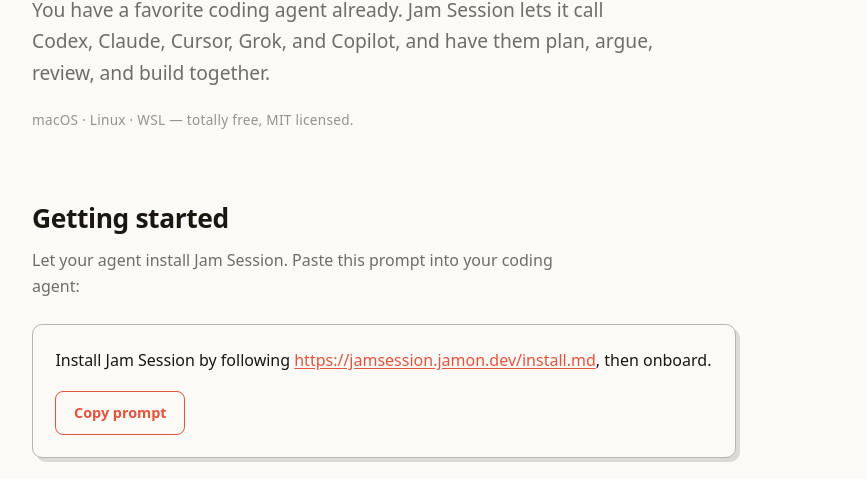
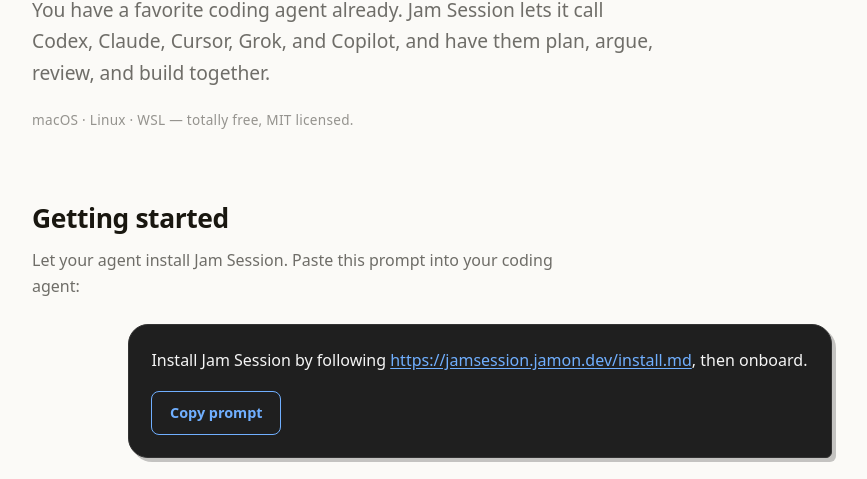
Before and after one commit to jamonholmgren/jamsession, a plain HTML site: page index.html in a window 1280 px wide. Shown: the part 285-764 px from the top of the page, without its empty margins (208-1075 px from the left). Drawn offline with Linux system fonts and the light colour scheme.

Commit message:
Style onboarding prompt as agent message

```diff
--- a/index.html
+++ b/index.html
@@ -35,7 +35,7 @@
   <section class="start" aria-labelledby="start-h">
     <h2 id="start-h">Getting started</h2>
     <p>Let your agent install Jam Session. Paste this prompt into your coding agent:</p>
-    <div class="prompt-card">
+    <div class="prompt-card agent-message">
       <p id="agent-prompt">Install Jam Session by following <a href="https://jamsession.jamon.dev/install.md">https://jamsession.jamon.dev/install.md</a>, then onboard.</p>
       <button type="button" class="copy" data-copy="agent-prompt" aria-label="Copy agent prompt">Copy prompt</button>
     </div>
--- a/styles.css
+++ b/styles.css
@@ -224,6 +224,25 @@
 }
 .prompt-card .copy { border-radius: 8px; }
 
+.agent-message {
+  margin-left: auto;
+  color: #F5F5F5;
+  background: #1F1F1F;
+  border-color: #333333;
+  border-radius: 20px 20px 6px 20px;
+  box-shadow: 4px 4px 0 color-mix(in srgb, #000 22%, transparent);
+}
+.agent-message a { color: #70AFFF; }
+.agent-message .copy {
+  color: #70AFFF;
+  border-color: #70AFFF;
+}
+.agent-message .copy:hover,
+.agent-message .copy.copied {
+  color: #101010;
+  background: #70AFFF;
+}
+
 .start .aside { font-size: 0.9rem; color: var(--ink-faint); }
 .start .or { margin: 1.75rem 0 0.75rem; }
 
```
Also changed, not shown: 1 other file.
